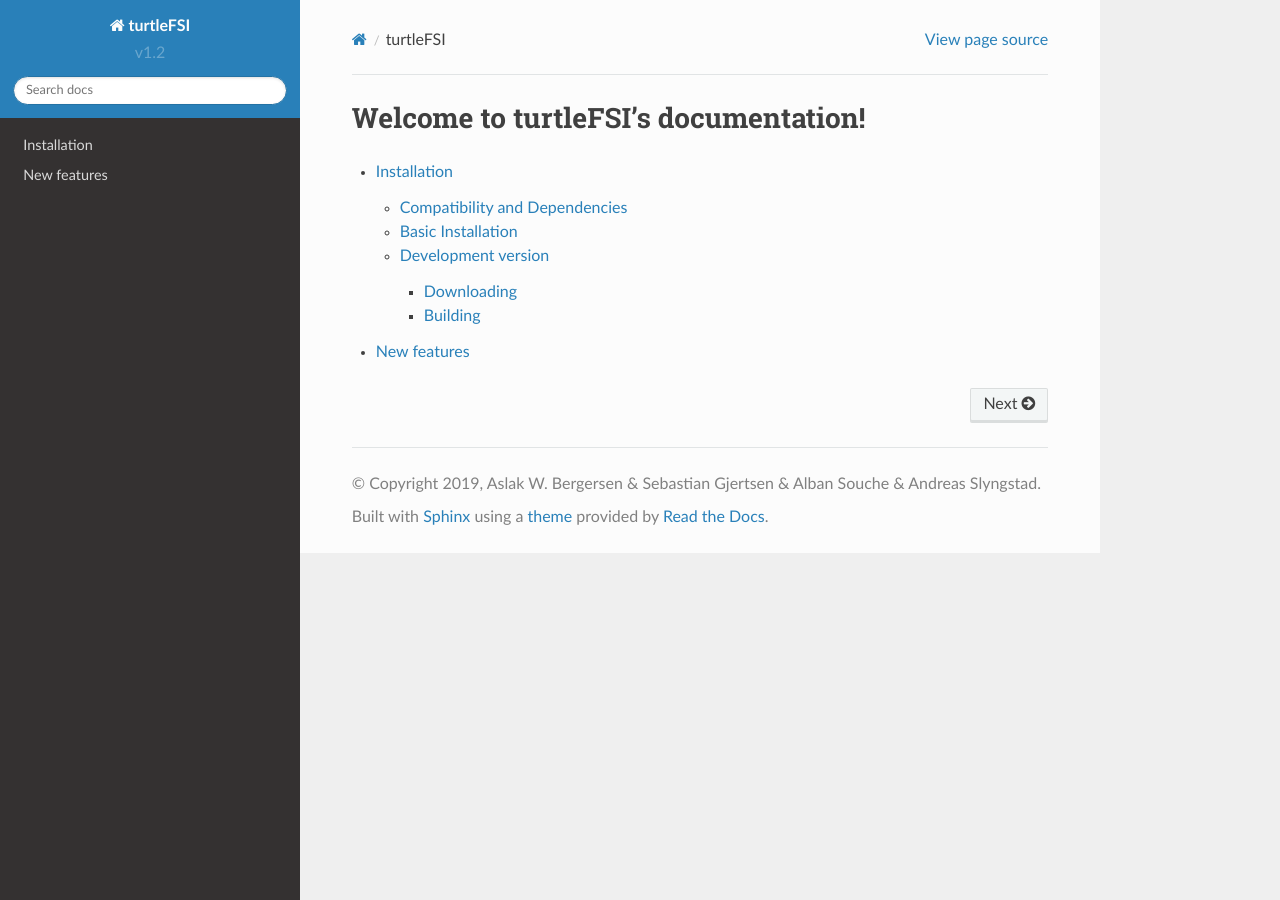
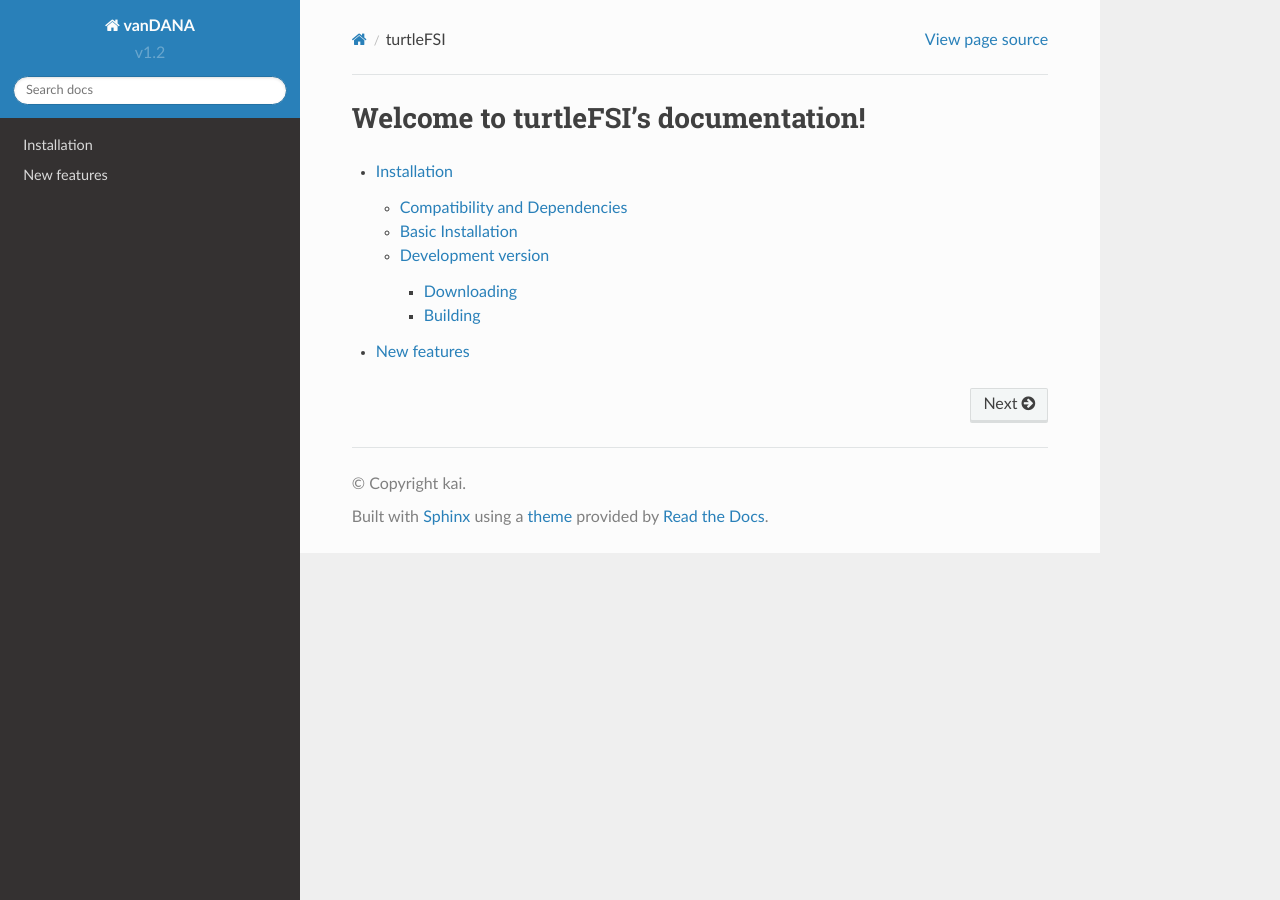
Before and after one commit to kaithin5/test, a Sphinx documentation site: the page built from docs/source/index.rst, in a window 1280 px wide. Built offline with Sphinx 7.4.7 and the Read the Docs theme 2.0.0, drawn with Linux system fonts in a browser that asks for light colours; pages that are not in the unit, such as notebooks, are missing from menus.

Commit message:
Update conf.py

```diff
--- a/docs/source/conf.py
+++ b/docs/source/conf.py
@@ -19,9 +19,9 @@
 
 # -- Project information -----------------------------------------------------
 
-project = 'turtleFSI'
-copyright = '2019, A. Sylngstad, S. Gjertsen, A. Bergersen, A. Souche, and K. Valen-Sendstad'
-author = 'A. Sylngstad, S. Gjertsen, A. Bergersen, A. Souche, and K. Valen-Sendstad'
+project = 'vanDANA'
+copyright = 'kai'
+author = 'kai'
 
 # The short X.Y version
 version = 'v1.2'
@@ -63,9 +63,9 @@ source_suffix = '.rst'
 master_doc = 'index'
 
 # General information about the project.
-project = u'turtleFSI'
-copyright = u'2019, Aslak W. Bergersen & Sebastian Gjertsen & Alban Souche & Andreas Slyngstad'
-author = u'Aslak W. Bergersen & Sebastian Gjertsen & Alban Souche & Andreas Slyngstad'
+project = u'vanDANA'
+copyright = u'kai'
+author = u'kai'
 
 # The language for content autogenerated by Sphinx. Refer to documentation
 # for a list of supported languages.
@@ -78,7 +78,7 @@ language = None
 # directories to ignore when looking for source files.
 # This pattern also affects html_static_path and html_extra_path .
 exclude_patterns = []
-autodoc_mock_imports = ["numpy", "dolfin", "turtleFSI"]
+autodoc_mock_imports = ["numpy", "dolfin", "vanDANA"]
 
 # The name of the Pygments (syntax highlighting) style to use.
 pygments_style = 'sphinx'
@@ -117,7 +117,7 @@ html_static_path = ['_static']
 # -- Options for HTMLHelp output ---------------------------------------------
 
 # Output file base name for HTML help builder.
-htmlhelp_basename = 'turtleFSIdoc'
+htmlhelp_basename = 'vanDANAdoc'
 
 
 # -- Options for LaTeX output ------------------------------------------------
@@ -144,8 +144,8 @@ latex_elements = {
 # (source start file, target name, title,
 #  author, documentclass [howto, manual, or own class]).
 latex_documents = [
-    (master_doc, 'turtleFSI.tex', 'turtleFSI Documentation',
-     'Aslak W. Bergersen & Sebastian Gjertsen & Alban Souche & Andreas Slyngstad', 'manual'),
+    (master_doc, 'vanDANA.tex', 'vanDANA Documentation',
+     'kai', 'manual'),
 ]
 
 
@@ -154,7 +154,7 @@ latex_documents = [
 # One entry per manual page. List of tuples
 # (source start file, name, description, authors, manual section).
 man_pages = [
-    (master_doc, 'turtlefsi', 'turtleFSI Documentation',
+    (master_doc, 'vanDANA', 'vanDANA Documentation',
      [author], 1)
 ]
 
@@ -165,8 +165,8 @@ man_pages = [
 # (source start file, target name, title, author,
 #  dir menu entry, description, category)
 texinfo_documents = [
-    (master_doc, 'turtleFSI', 'turtleFSI Documentation',
-     author, 'turtleFSI', 'One line description of project.',
+    (master_doc, 'vanDANA', 'vanDANA Documentation',
+     author, 'vanDANA', 'One line description of project.',
      'Miscellaneous'),
 ]
 
```
